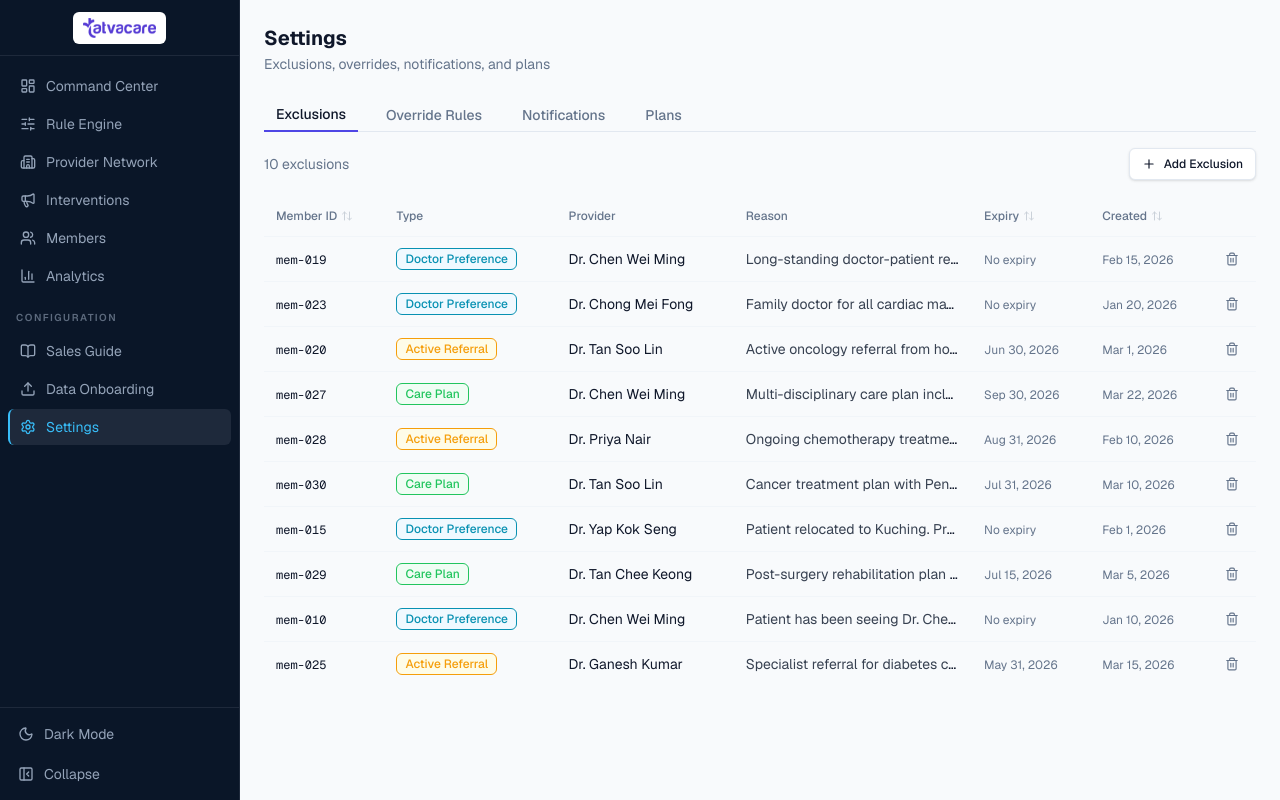
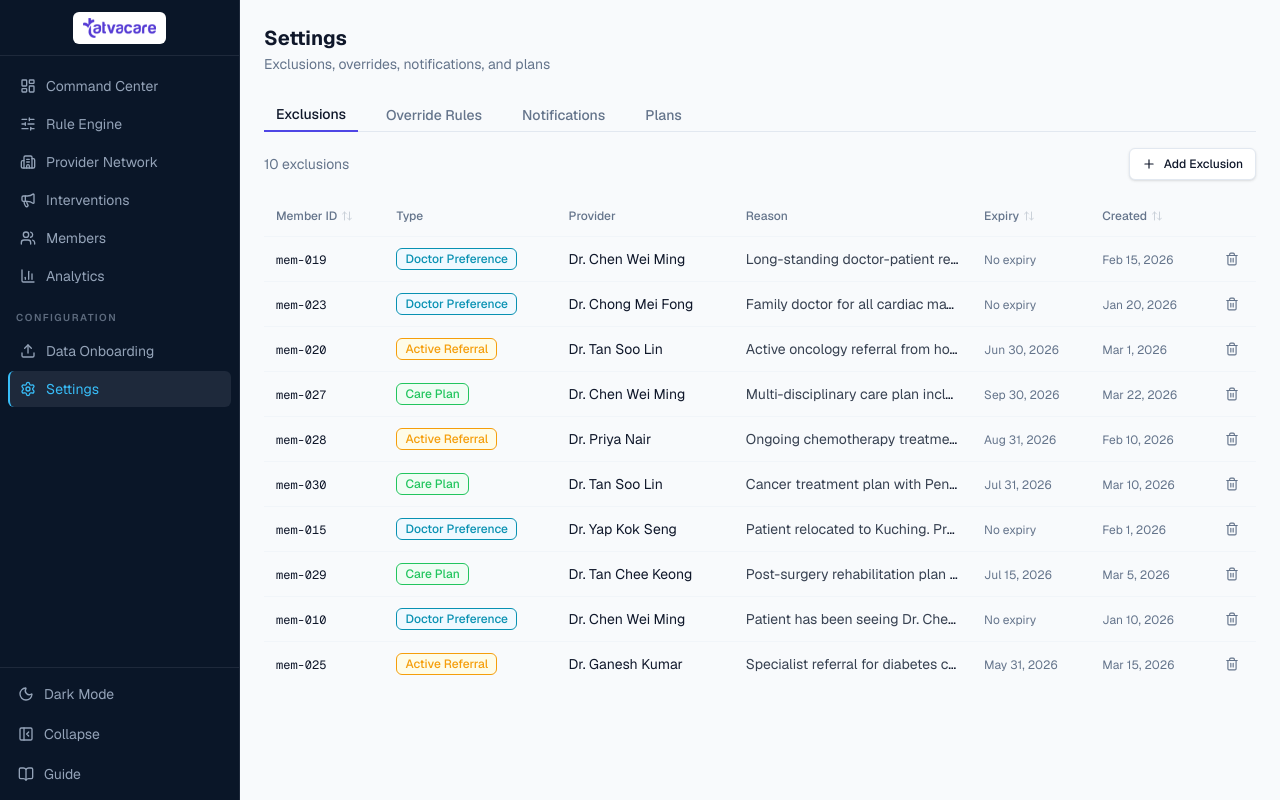
Before and after one commit to devops-tatvacare/steerage, a React (Vite) app: page /steerage/settings in a window 1280 px wide. Built offline with nearby package versions, Linux system fonts and the light colour scheme; no server answers.

Commit message:
fix: rename to Guide, move to sidebar footer below collapse

```diff
--- a/src/config/routes.ts
+++ b/src/config/routes.ts
@@ -17,7 +17,7 @@ export const ROUTES = {
   members: { path: "/members", label: "Members", icon: Users, group: "primary" as const, showInSidebar: true },
   memberDetail: { path: "/members/:id", label: "Member Detail", icon: Users, group: "primary" as const, showInSidebar: false },
   analytics: { path: "/analytics", label: "Analytics", icon: BarChart3, group: "primary" as const, showInSidebar: true },
-  guide: { path: "/guide", label: "Sales Guide", icon: BookOpen, group: "config" as const, showInSidebar: true },
+  guide: { path: "/guide", label: "Guide", icon: BookOpen, group: "config" as const, showInSidebar: false },
   dataOnboarding: { path: "/onboarding", label: "Data Onboarding", icon: Upload, group: "config" as const, showInSidebar: true },
   settings: { path: "/settings", label: "Settings", icon: Settings, group: "config" as const, showInSidebar: true },
 } as const;
--- a/src/features/guide/page.tsx
+++ b/src/features/guide/page.tsx
@@ -154,7 +154,7 @@ export function GuidePage() {
   return (
     <div className="space-y-6">
       <PageHeader
-        title="Sales Guide"
+        title="Guide"
         description="How to walk a payor through the steerage platform -- mapped to expert narrative"
       />
 
--- a/src/layout/app-sidebar.tsx
+++ b/src/layout/app-sidebar.tsx
@@ -2,7 +2,7 @@ import { Link, useLocation } from "react-router-dom";
 import { SIDEBAR_GROUPS } from "@/config/navigation";
 import { useTheme } from "@/hooks/use-theme";
 import { cn } from "@/lib/cn";
-import { Sun, Moon, PanelLeftClose, PanelLeftOpen } from "lucide-react";
+import { Sun, Moon, PanelLeftClose, PanelLeftOpen, BookOpen } from "lucide-react";
 
 interface AppSidebarProps {
   collapsed: boolean;
@@ -87,6 +87,19 @@ export function AppSidebar({ collapsed, onToggle }: AppSidebarProps) {
           {collapsed ? <PanelLeftOpen className="h-4 w-4 shrink-0" /> : <PanelLeftClose className="h-4 w-4 shrink-0" />}
           {!collapsed && <span>Collapse</span>}
         </button>
+        <Link
+          to="/guide"
+          className={cn(
+            "flex w-full items-center gap-2.5 rounded-md px-2.5 py-2 text-sm transition-colors",
+            location.pathname === "/guide"
+              ? "bg-sidebar-active-bg text-sidebar-active-text"
+              : "text-sidebar-text hover:bg-sidebar-active-bg/50 hover:text-sidebar-active-text",
+            collapsed && "justify-center px-0"
+          )}
+        >
+          <BookOpen className="h-4 w-4 shrink-0" />
+          {!collapsed && <span>Guide</span>}
+        </Link>
       </div>
     </aside>
   );
```
